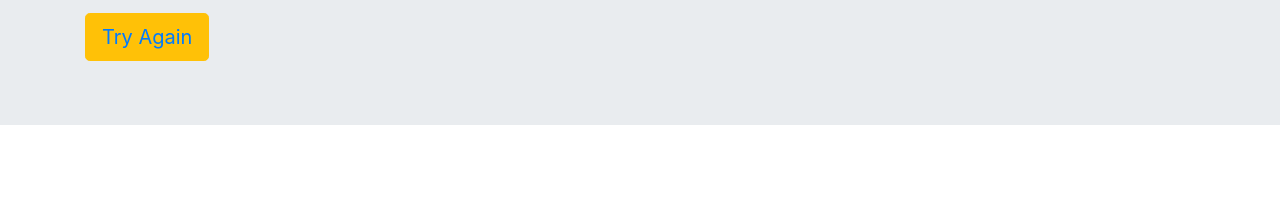
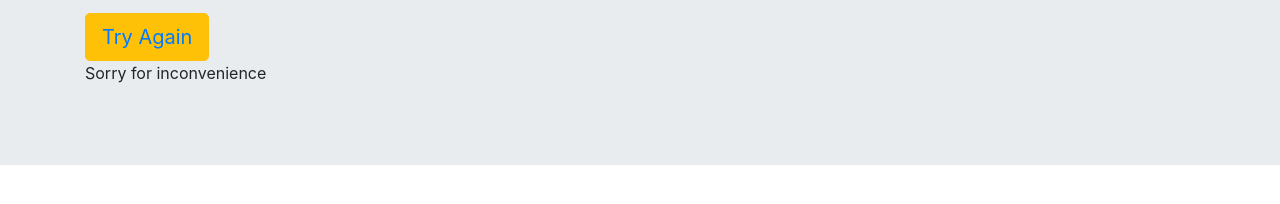
Before and after one commit to RutujaDhere/NewsLetter, a plain HTML site: page failure.html in a window 1280 px wide. Shown: the part 172-376 px from the top of the page. Drawn offline with nearby package versions, Linux system fonts and the light colour scheme.

Commit message:
Update failure.html

```diff
--- a/failure.html
+++ b/failure.html
@@ -17,6 +17,7 @@
 
 
         <button class="btn btn-lg btn-warning"> <a href="/">Try Again</a> </button>
+            <p>Sorry for inconvenience </p>
     </div>
       </div>
 
```
